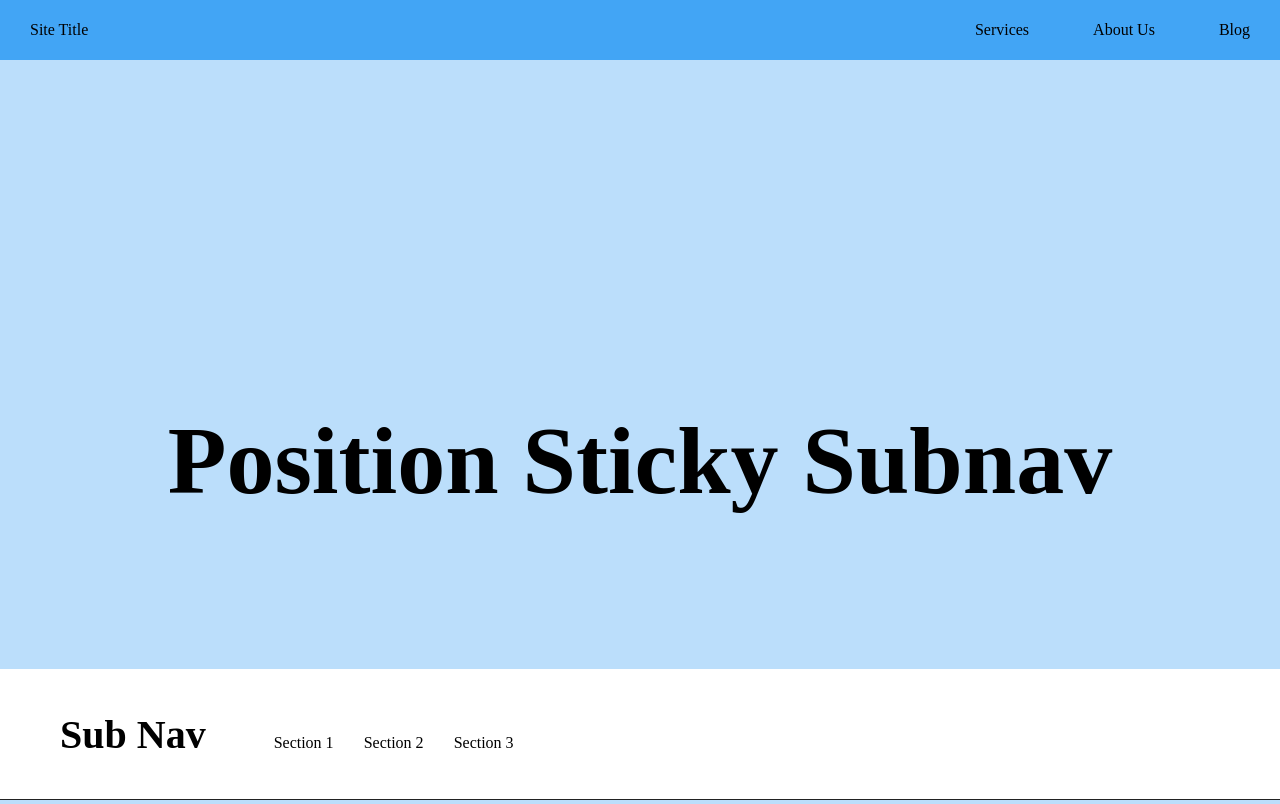
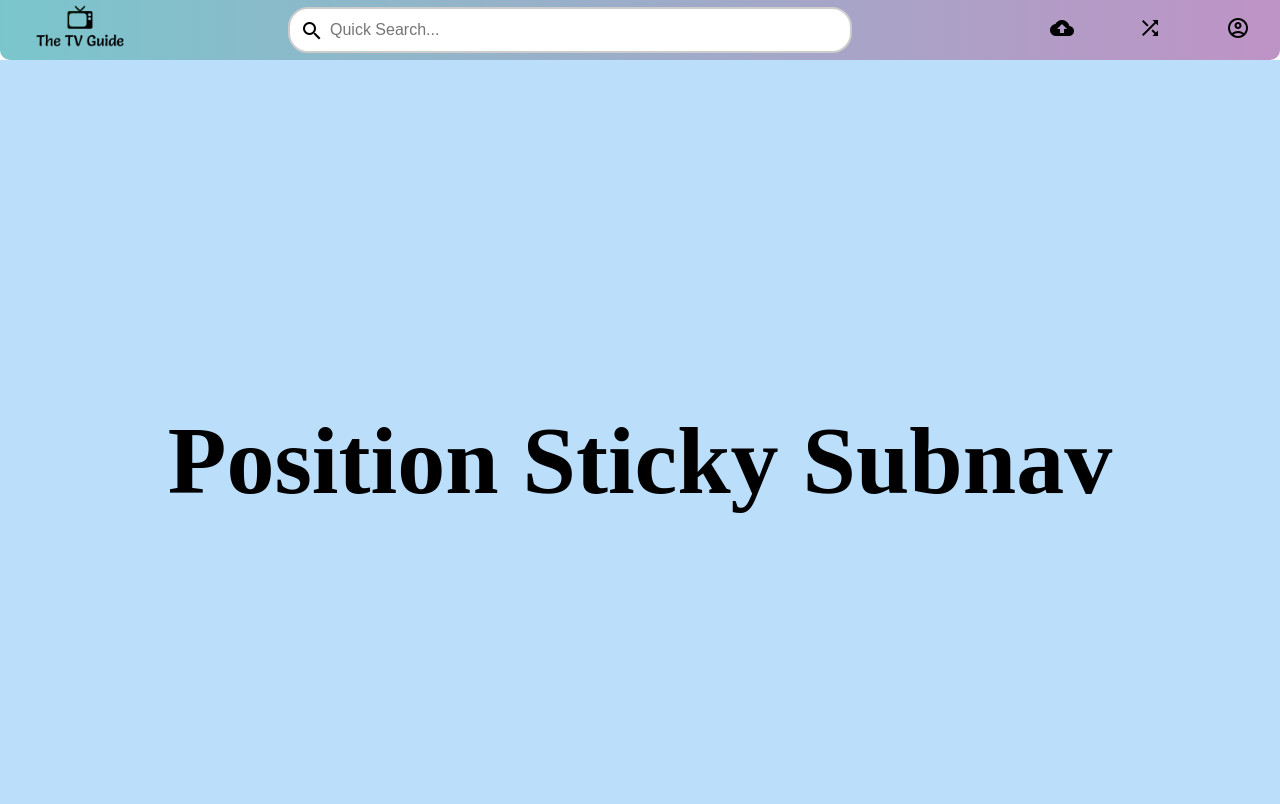
Before and after one commit to Taru-garg/theTVguide, a plain HTML site: page index.html in a window 1280 px wide. Shown: the top 804 px of the page. Drawn offline with nearby package versions, Linux system fonts and the light colour scheme.

Commit message:
Navigation Bar Implementation

```diff
--- /dev/null
+++ b/assets/css/style.css
@@ -0,0 +1,96 @@
+body {
+    margin: 0;
+    box-sizing: border-box;
+    min-width: 200px;
+    height: 100%;
+  }
+
+.nav {
+    position: sticky;
+    display: flex;
+    justify-content: space-between;
+    align-items: center;
+    height: 60px;
+    top: 0;
+    border-radius: 0px 0px 10px 10px;
+  }
+  @media (max-width: 900px) {
+    .nav {
+      flex-direction: column;
+      height: 250px;
+    }
+  }
+  .nav {
+    background: #BE93C5;  /* fallback for old browsers */
+    background: -webkit-linear-gradient(to right, #7BC6CC, #BE93C5);  /* Chrome 10-25, Safari 5.1-6 */
+    background: linear-gradient(to right, #7BC6CC, #BE93C5); /* W3C, IE 10+/ Edge, Firefox 16+, Chrome 26+, Opera 12+, Safari 7+ */
+  }
+  .nav__title {
+    margin: 0px 30px;
+    font-family: 'Bad Script', cursive;
+    font-size: 35px;
+  }
+  .nav__title a {
+    text-decoration: none;
+    color: black;
+    font-weight: bold;
+  }
+
+  .nav__title .logo {
+    margin-top: 15px;
+    width: 100px;
+    align-self: center;
+  }
+
+  .nav__item a {
+    text-decoration: none;
+    color: black;
+  }
+
+  .nav__item {
+    display: inline-block;
+    margin: 0px 30px;
+  }
+
+  .nav__search[type=text] {
+    outline: none;
+    border-style: none;
+    overflow: hidden;
+    width : 500px;
+    border-radius: 20px;
+    border: 2px solid #ccc;
+    background-image: url('../images/searchicon.png');
+    background-repeat: no-repeat;
+    background-position: 10px 10px;
+    padding: 12px 20px 12px 40px;
+    font-size: 16px;
+  }
+
+  .hero {
+    display: grid;
+    justify-content: center;
+    align-items: center;
+    min-height: 100vh;
+    background: #BBDEFB;
+  }
+  .hero h1 {
+    font-size: 6em;
+    margin: 0 90px;
+    text-align: center;
+  }
+  .section {
+    max-width: 900px;
+    margin: 60px auto;
+    padding: 90px 30px;
+    background-color: #FFCDD2;
+    text-align: center;
+  }
+  .section h2 {
+    font-size: 3em;
+    margin-bottom: 15px;
+  }
+  .section p {
+    line-height: 1.625em;
+    margin: 0 auto;
+    max-width: 480px;
+  }
--- /dev/null
+++ b/assets/scripts/search.js
@@ -0,0 +1,4 @@
+function extractData(searchString) {
+    splitString = searchString.split(';');
+    console.log(splitString);
+}
--- a/index.html
+++ b/index.html
@@ -7,11 +7,15 @@
     <meta name="viewport" content="width=device-width, initial-scale=1.0">
     <title>TVG</title>
     <!-- jQuery library -->
-    <link rel="stylesheet" href="style.css">
+    <link rel="stylesheet" href="assets/css/style.css">
+    <link rel='shortcut icon' type='image/x-icon' href='assets/images/favicon.ico' />
     <script src="https://ajax.googleapis.com/ajax/libs/jquery/3.5.1/jquery.min.js"></script>
+    <script src="assets/scripts/search.js"></script>
     <link
         href="https://fonts.googleapis.com/css?family=Material+Icons|Material+Icons+Outlined|Material+Icons+Two+Tone|Material+Icons+Round|Material+Icons+Sharp"
         rel="stylesheet">
+    <link rel="preconnect" href="https://fonts.gstatic.com">
+    <link href="https://fonts.googleapis.com/css2?family=Bad+Script&display=swap" rel="stylesheet">
     <!-- Latest compiled JavaScript -->
 </head>
 
@@ -19,12 +23,39 @@
     <div class="site">
 
         <nav class="nav">
-            <div class="nav__title">Site Title</div>
-            <ul class="nav__list">
-                <li class="nav__item">Services</li>
-                <li class="nav__item">About Us</li>
-                <li class="nav__item">Blog</li>
-            </ul>
+            <div class="nav__title">
+                <a href="index.html">
+                    <img class="logo" src="assets/images/default.png" />
+                </a>
+            </div>
+            <div>
+                <input type="text" id="nav__search" class="nav__search" placeholder="Quick Search..." />
+            </div>
+            <div>
+                <ul class="nav__list">
+                    <li class="nav__item">
+                        <a href="#">
+                            <span class="material-icons">
+                                cloud_upload
+                            </span>
+                        </a>
+                    </li>
+                    <li class="nav__item">
+                        <a href="#">
+                            <span class="material-icons-outlined">
+                                shuffle
+                            </span>
+                        </a>
+                    </li>
+                    <li class="nav__item">
+                        <a href="#">
+                            <span class="material-icons-outlined">
+                                account_circle
+                            </span>
+                        </a>
+                    </li>
+                </ul>
+            </div>
         </nav>
 
         <div class="hero">
@@ -33,42 +64,41 @@
 
         <section class="section">
             <h2>A Section</h2>
-            <p>Lorem ipsum dolor sit amet consectetur adipisicing elit. Itaque, minus laudantium excepturi incidunt voluptate impedit quisquam. Dicta sed, ea perferendis consequuntur expedita nesciunt nam quae omnis voluptatibus corporis. Voluptate, cumque?</p>
+            <p>Lorem ipsum dolor sit amet consectetur adipisicing elit. Itaque, minus laudantium excepturi incidunt
+                voluptate impedit quisquam. Dicta sed, ea perferendis consequuntur expedita nesciunt nam quae omnis
+                voluptatibus corporis. Voluptate, cumque?</p>
         </section>
-
-        <div class="subnav">
-            <div class="subnav__container">
-                <div class="subnav__title">
-                    <h1>Sub Nav</h1>
-                </div>
-                <ul class="subnav__list">
-                    <li class="subnav__item">Section 1</li>
-                    <li class="subnav__item">Section 2</li>
-                    <li class="subnav__item">Section 3</li>
-                </ul>
-            </div>
-        </div>
 
         <section class="section">
             <h2>A Section</h2>
-            <p>Lorem ipsum dolor sit amet consectetur adipisicing elit. Itaque, minus laudantium excepturi incidunt voluptate impedit quisquam. Dicta sed, ea perferendis consequuntur expedita nesciunt nam quae omnis voluptatibus corporis. Voluptate, cumque?</p>
+            <p>Lorem ipsum dolor sit amet consectetur adipisicing elit. Itaque, minus laudantium excepturi incidunt
+                voluptate impedit quisquam. Dicta sed, ea perferendis consequuntur expedita nesciunt nam quae omnis
+                voluptatibus corporis. Voluptate, cumque?</p>
         </section>
         <section class="section">
             <h2>A Section</h2>
-            <p>Lorem ipsum dolor sit amet consectetur adipisicing elit. Itaque, minus laudantium excepturi incidunt voluptate impedit quisquam. Dicta sed, ea perferendis consequuntur expedita nesciunt nam quae omnis voluptatibus corporis. Voluptate, cumque?</p>
+            <p>Lorem ipsum dolor sit amet consectetur adipisicing elit. Itaque, minus laudantium excepturi incidunt
+                voluptate impedit quisquam. Dicta sed, ea perferendis consequuntur expedita nesciunt nam quae omnis
+                voluptatibus corporis. Voluptate, cumque?</p>
         </section>
         <section class="section">
             <h2>A Section</h2>
-            <p>Lorem ipsum dolor sit amet consectetur adipisicing elit. Itaque, minus laudantium excepturi incidunt voluptate impedit quisquam. Dicta sed, ea perferendis consequuntur expedita nesciunt nam quae omnis voluptatibus corporis. Voluptate, cumque?</p>
+            <p>Lorem ipsum dolor sit amet consectetur adipisicing elit. Itaque, minus laudantium excepturi incidunt
+                voluptate impedit quisquam. Dicta sed, ea perferendis consequuntur expedita nesciunt nam quae omnis
+                voluptatibus corporis. Voluptate, cumque?</p>
         </section>
         <section class="section">
             <h2>A Section</h2>
-            <p>Lorem ipsum dolor sit amet consectetur adipisicing elit. Itaque, minus laudantium excepturi incidunt voluptate impedit quisquam. Dicta sed, ea perferendis consequuntur expedita nesciunt nam quae omnis voluptatibus corporis. Voluptate, cumque?</p>
+            <p>Lorem ipsum dolor sit amet consectetur adipisicing elit. Itaque, minus laudantium excepturi incidunt
+                voluptate impedit quisquam. Dicta sed, ea perferendis consequuntur expedita nesciunt nam quae omnis
+                voluptatibus corporis. Voluptate, cumque?</p>
         </section>
-        <footer>
-            <p>No Copyright 1996</p>
-        </footer>
     </div>
 </body>
+<script>
+    document.getElementById("nav__search").addEventListener("input", function() {
+        extractData(this.value);
+    });
+</script>
 
 </html>
--- a/style.css
+++ /dev/null
@@ -1,88 +0,0 @@
-body {
-    margin: 0;
-    box-sizing: border-box;
-    min-width: 200px;
-    height: 100%;
-  }
-
-.nav {
-    position: sticky;
-    display: flex;
-    justify-content: space-between;
-    align-items: center;
-    height: 60px;
-    top: 0;
-  }
-
-  .subnav {
-    position: sticky;
-    bottom: 0;
-    top: 60px;
-  }
-
-  .nav {
-    background: #42A5F5;
-  }
-  .nav__title {
-    margin: 0px 30px;
-  }
-  .nav__item {
-    display: inline-block;
-    margin: 0px 30px;
-  }
-
-  .hero {
-    display: grid;
-    justify-content: center;
-    align-items: center;
-    min-height: 100vh;
-    background: #BBDEFB;
-  }
-  .hero h1 {
-    font-size: 6em;
-    margin: 0 90px;
-    text-align: center;
-  }
-
-  .subnav {
-    background: #fff;
-    border-bottom: 1px solid #222;
-  }
-  .subnav__container {
-    align-items: baseline;
-    display: flex;
-    margin: 0 60px;
-    padding: 15px 0;
-  }
-  .subnav__title {
-    font-size: 1.25em;
-  }
-  .subnav__list {
-    margin: 0 15px;
-  }
-  .subnav__item {
-    display: inline-block;
-    margin: 0 8px;
-    padding: 5px;
-  }
-
-  .section {
-    max-width: 900px;
-    margin: 60px auto;
-    padding: 90px 30px;
-    background-color: #FFCDD2;
-    text-align: center;
-  }
-  .section h2 {
-    font-size: 3em;
-    margin-bottom: 15px;
-  }
-  .section p {
-    line-height: 1.625em;
-    margin: 0 auto;
-    max-width: 480px;
-  }
-
-  footer {
-    text-align: center;
-  }
```
Also changed, not shown: assets/images/default.png (added), assets/images/favicon.ico (added), assets/images/searchicon.png (added).
